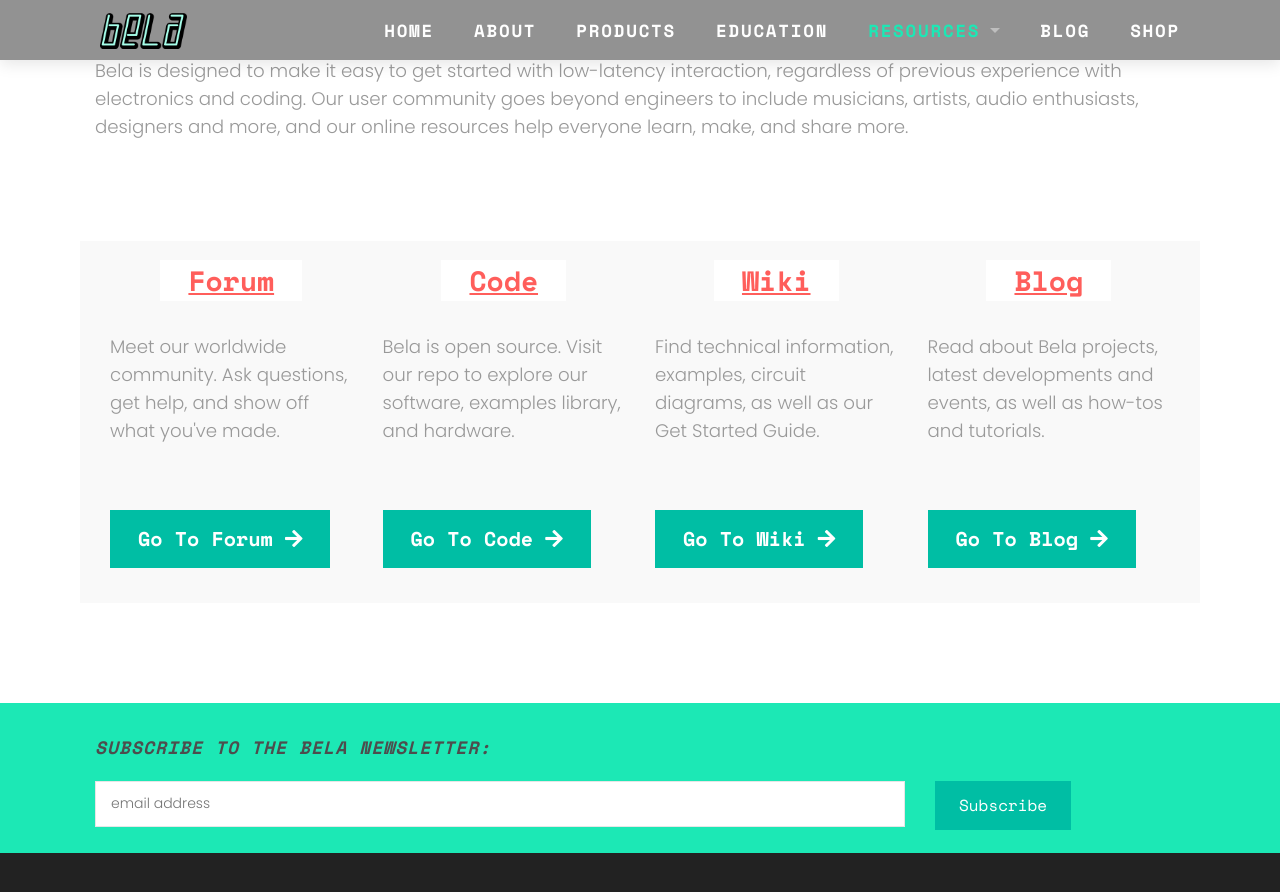
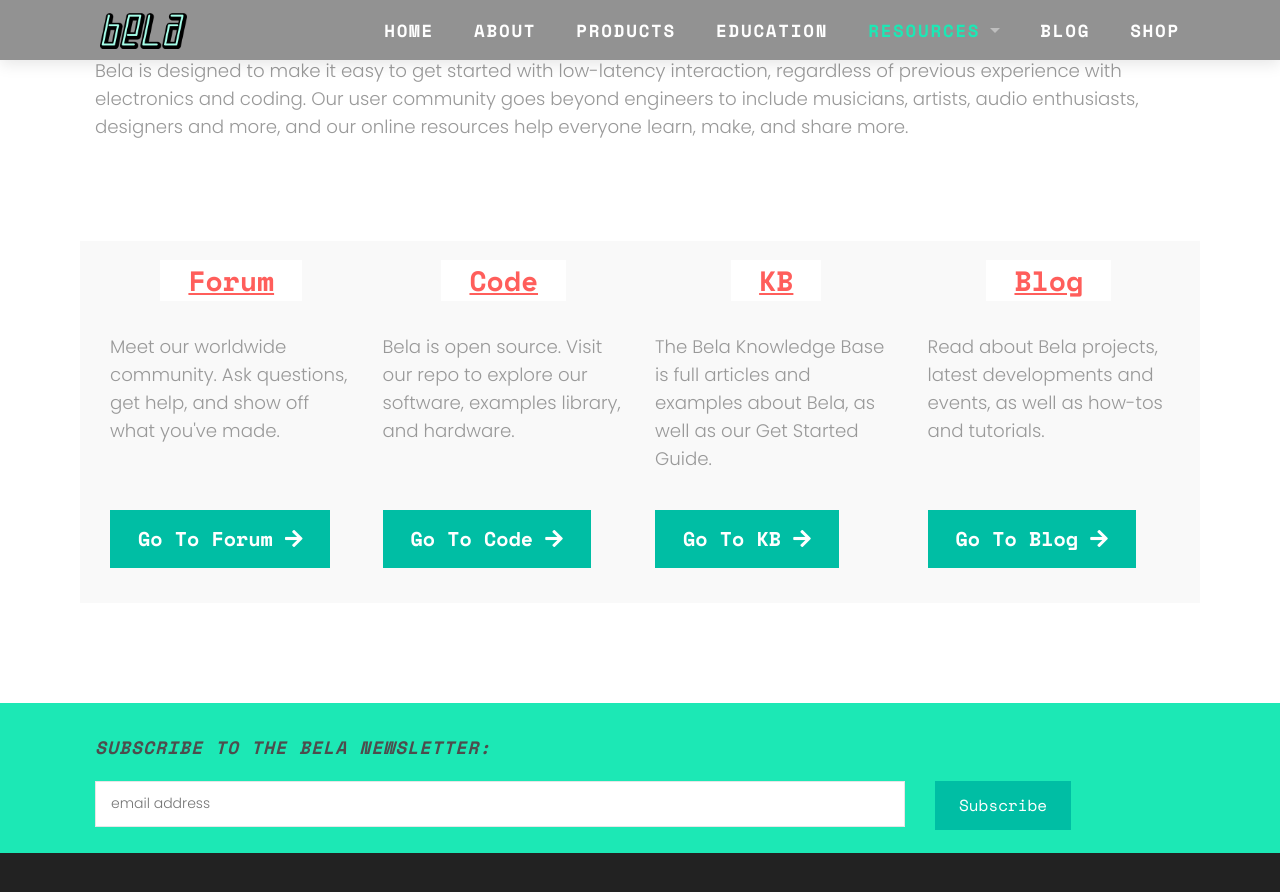
Before and after one commit to disastrid/bela_site_update, a Jekyll site: the page built from resources.md, in a window 1280 px wide and 900 px high, scrolled down 560 px. Shown: the top 892 px of the window. Built offline with Jekyll 4.4.1, drawn with Linux system fonts in a browser that asks for light colours.

Commit message:
Changed Wiki to KB on Resources page

```diff
--- a/_data/resources.yml
+++ b/_data/resources.yml
@@ -6,9 +6,9 @@
   url: https://github.com/BelaPlatform/Bela/
   desc: Bela is open source. Visit our repo to explore our software, examples library, and hardware.
   icon: code
-- name: Wiki
-  url: https://github.com/BelaPlatform/Bela/wiki/
-  desc: Find technical information, examples, circuit diagrams, as well as our Get Started Guide.
+- name: KB
+  url: https://learn.bela.io/
+  desc: The Bela Knowledge Base is full articles and examples about Bela, as well as our Get Started Guide.
   icon: info
 - name: Blog
   url: http://blog.bela.io
```
